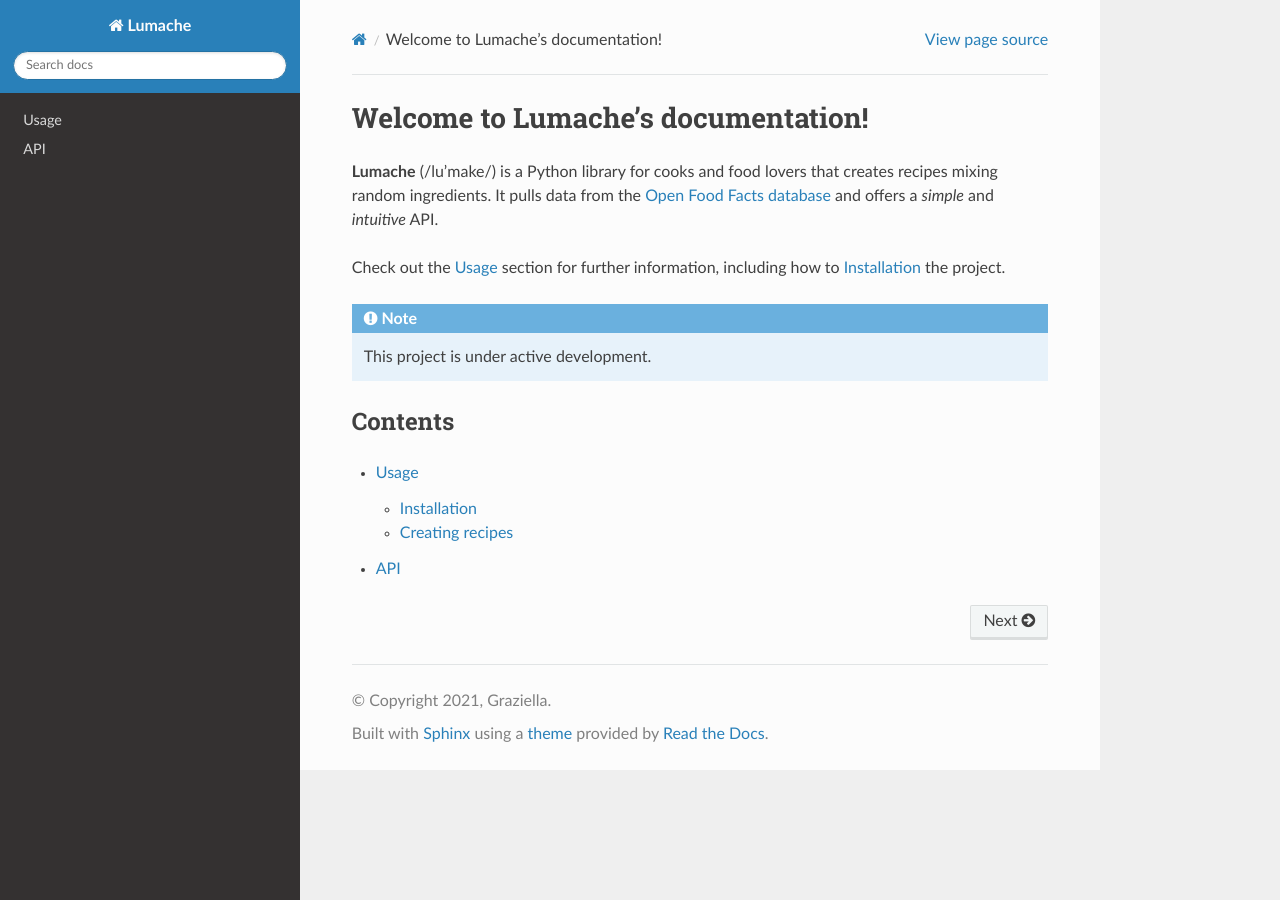
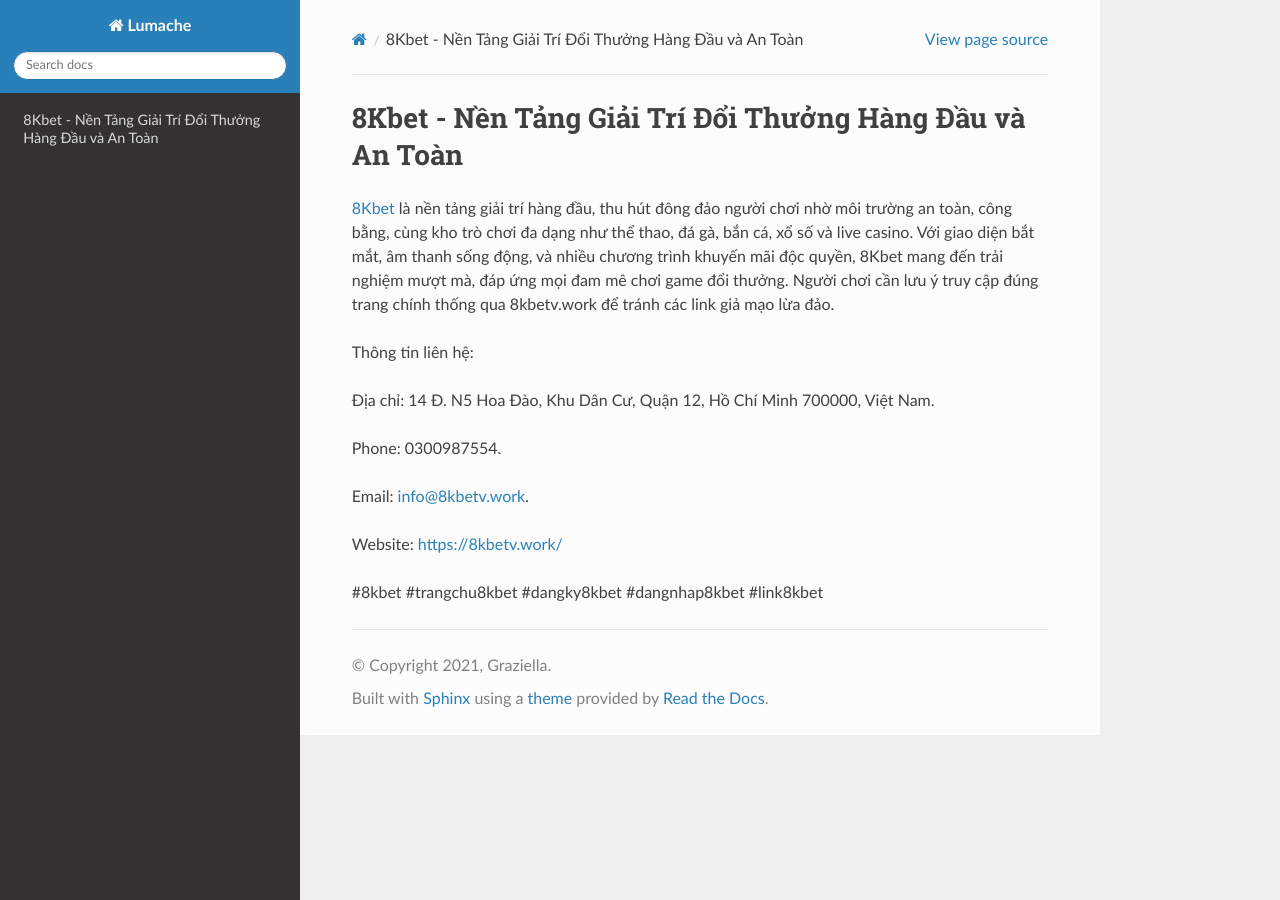
Before and after one commit to moonneil524kawb/8kbetvwork, a Sphinx documentation site: the page built from docs/source/index.rst, in a window 1280 px wide. Built offline with Sphinx 7.4.7 and the Read the Docs theme 3.1.0, drawn with Linux system fonts in a browser that asks for light colours.

Commit message:
Update index.rst

```diff
--- a/docs/source/index.rst
+++ b/docs/source/index.rst
@@ -1,22 +1,16 @@
-Welcome to Lumache's documentation!
+8Kbet - Nền Tảng Giải Trí Đổi Thưởng Hàng Đầu và An Toàn
 ===================================
 
-**Lumache** (/lu'make/) is a Python library for cooks and food lovers
-that creates recipes mixing random ingredients.
-It pulls data from the `Open Food Facts database <https://world.openfoodfacts.org/>`_
-and offers a *simple* and *intuitive* API.
+`8Kbet <https://8kbetv.work/>`_ là nền tảng giải trí hàng đầu, thu hút đông đảo người chơi nhờ môi trường an toàn, công bằng, cùng kho trò chơi đa dạng như thể thao, đá gà, bắn cá, xổ số và live casino. Với giao diện bắt mắt, âm thanh sống động, và nhiều chương trình khuyến mãi độc quyền, 8Kbet mang đến trải nghiệm mượt mà, đáp ứng mọi đam mê chơi game đổi thưởng. Người chơi cần lưu ý truy cập đúng trang chính thống qua 8kbetv.work để tránh các link giả mạo lừa đảo.
 
-Check out the :doc:`usage` section for further information, including
-how to :ref:`installation` the project.
+Thông tin liên hệ:
 
-.. note::
+Địa chỉ: 14 Đ. N5 Hoa Đào, Khu Dân Cư, Quận 12, Hồ Chí Minh 700000, Việt Nam.
 
-   This project is under active development.
+Phone: 0300987554.
 
-Contents
---------
+Email: info@8kbetv.work.
 
-.. toctree::
+Website: https://8kbetv.work/
 
-   usage
-   api
+#8kbet #trangchu8kbet #dangky8kbet #dangnhap8kbet #link8kbet
```
